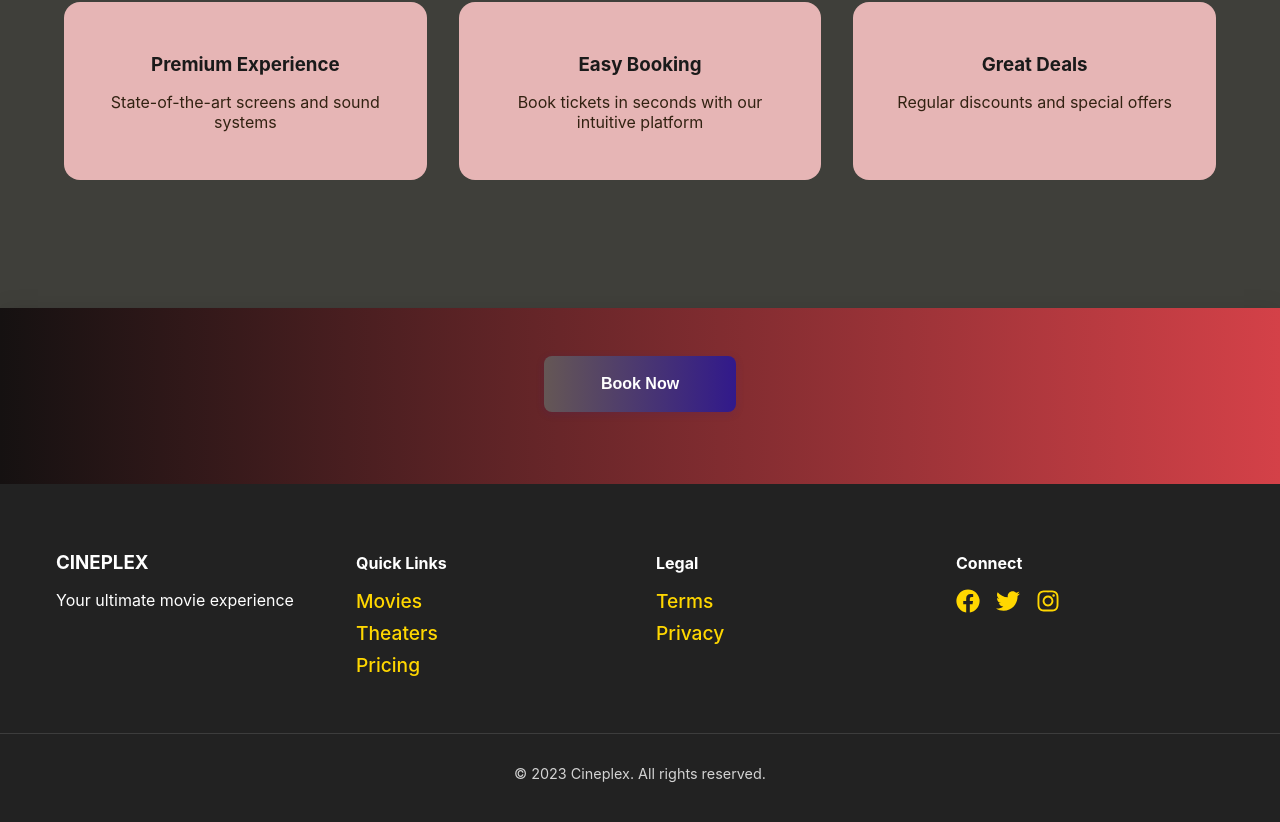
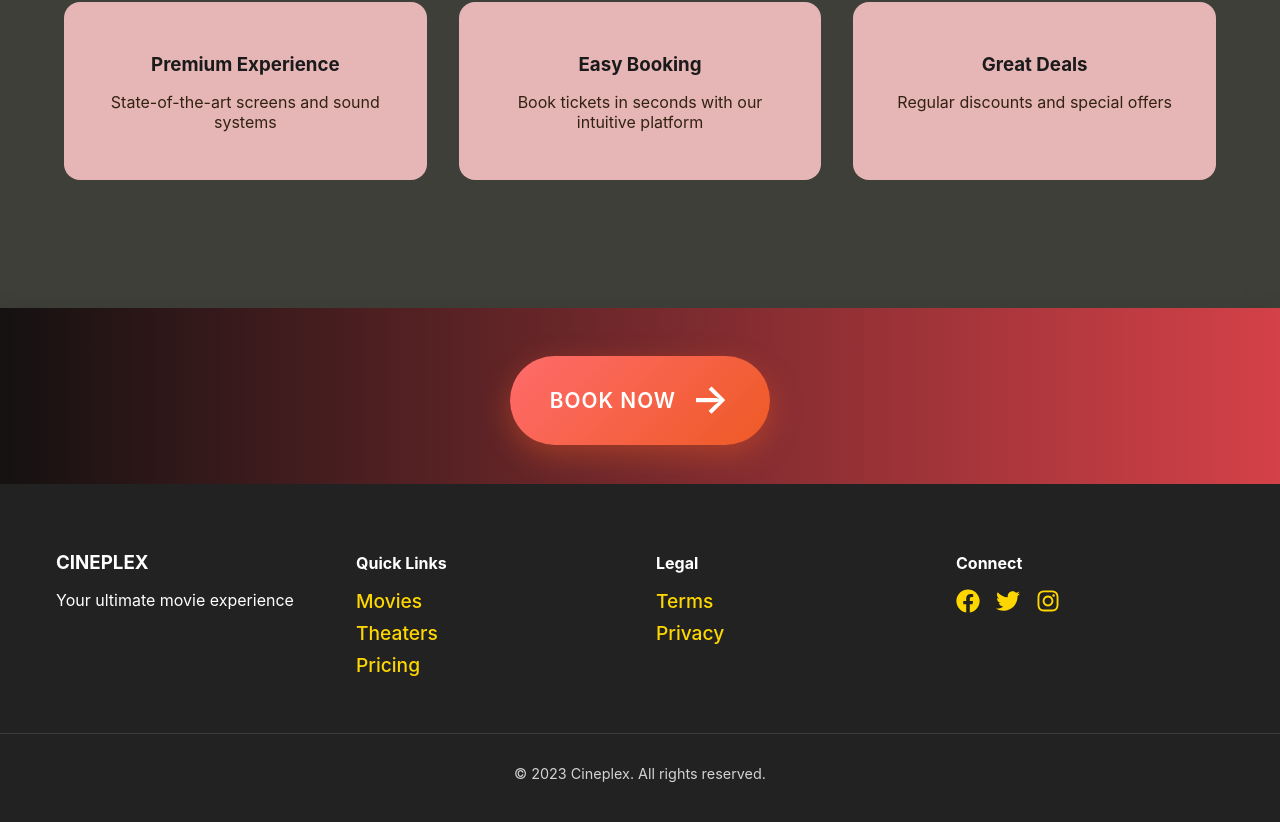
Before and after one commit to ML642/movie-reservation, a React (Create React App) app in the folder movie_reservation/: page / in a window 1280 px wide. Shown: the part 2196-3018 px from the top of the page. Built offline with nearby package versions, Linux system fonts and the light colour scheme; no server answers.

Commit message:
homepage UI

```diff
--- a/movie_reservation/src/components/HEADER1/header.jsx
+++ b/movie_reservation/src/components/HEADER1/header.jsx
@@ -39,10 +39,10 @@ const Header = () => {
   }, []);
 
   const navLinks = [
-    { name: "Now Playing", href: "#now-playing", icon: <FaTicketAlt /> },
-    { name: "Coming Soon", href: "#coming-soon", icon: <FaTicketAlt /> },
-    { name: "Theaters", href: "#theaters", icon: <FaTicketAlt /> },
-    { name: "Special Offers", href: "#offers", icon: <FaTicketAlt /> },
+    { name: "Home page ", href: "/", icon: <FaTicketAlt /> },
+    { name: "Now playing", href: "/movie_list", icon: <FaTicketAlt /> },
+    { name: "Theaters", href: "/theaters", icon: <FaTicketAlt /> },
+    { name: "Special Offers", href: "/pricing", icon: <FaTicketAlt /> },
   ];
 
   const headerVariants = {
@@ -253,7 +253,8 @@ const Header = () => {
 
               {/* Mobile Nav Links */}
               {navLinks.map((link) => (
-                <motion.a
+               <Link to={link.href}>
+               <motion.a
                   key={link.name}
                   href={link.href}
                   variants={navItemVariants}
@@ -272,6 +273,7 @@ const Header = () => {
                   {link.icon}
                   {link.name}
                 </motion.a>
+                </Link>
               ))}
             </div>
           </motion.div>
--- a/movie_reservation/src/pages/home.css
+++ b/movie_reservation/src/pages/home.css
@@ -188,3 +188,53 @@ section h2 {
 
 
 }
+
+.book-now {
+  display: inline-flex;
+  align-items: center;
+  gap: 15px;
+  background: linear-gradient(135deg, #ff6b6b, #ee5a24);
+  color: white;
+  text-decoration: none;
+  padding: 18px 40px;
+  border-radius: 50px;
+  font-size: 1.3rem;
+  font-weight: 600;
+  text-transform: uppercase;
+  letter-spacing: 1px;
+  position: relative;
+  overflow: hidden;
+  transition: all 0.4s cubic-bezier(0.23, 1, 0.32, 1);
+  box-shadow: 0 10px 30px rgba(238, 90, 36, 0.4);
+}
+
+.book-now::before {
+  content: '';
+  position: absolute;
+  top: 0;
+  left: -100%;
+  width: 100%;
+  height: 100%;
+  background: linear-gradient(135deg, #ee5a24, #ff6b6b);
+  transition: left 0.4s ease;
+  z-index: -1;
+}
+
+.book-now:hover::before {
+  left: 0;
+}
+
+.book-now:hover {
+  transform: translateY(-5px) scale(1.05);
+  box-shadow: 0 20px 50px rgba(238, 90, 36, 0.6);
+}
+
+.arrow {
+  font-size: 2.5rem;
+  padding-bottom: 0.25rem;
+  transition: transform 0.4s ease;
+}
+
+.book-now:hover .arrow {
+  transform: translateX(25px);
+}
--- a/movie_reservation/src/pages/home.jsx
+++ b/movie_reservation/src/pages/home.jsx
@@ -4,6 +4,7 @@ import Hero from '../components/HeroSection/HeroSection.jsx';
 import './home.css';
 import {motion ,  useAnimation,  useInView} from 'framer-motion' ;
 import {Link} from "react-router-dom" ;
+
 
 export default function Home() {
   const ref = useRef(null);
@@ -148,9 +149,12 @@ export default function Home() {
         </section>
        <section className="book-section" >
         <Link to = "/movie_list">
-         <button className="book-now-btn">
-            Book Now
-         </button>
+        <div class="cta-section">
+                <div class="book-now">
+                    Book Now
+                    <span class="arrow">→</span>
+                </div>
+            </div>
         </Link>
 
         </section>
```
